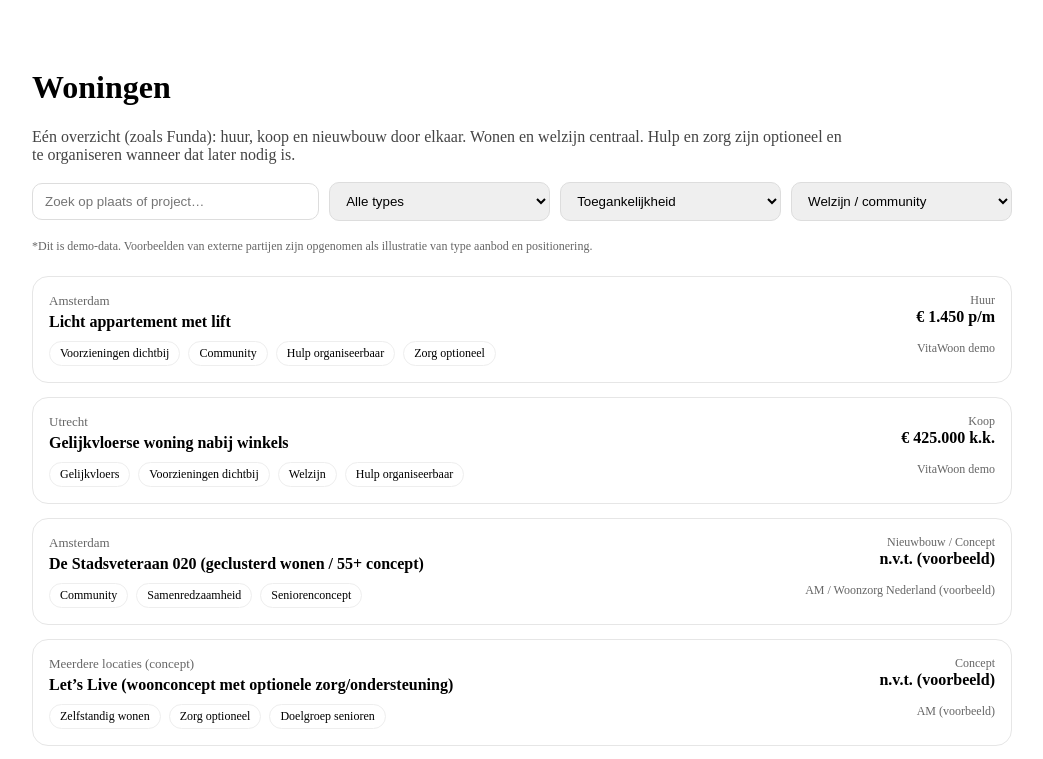
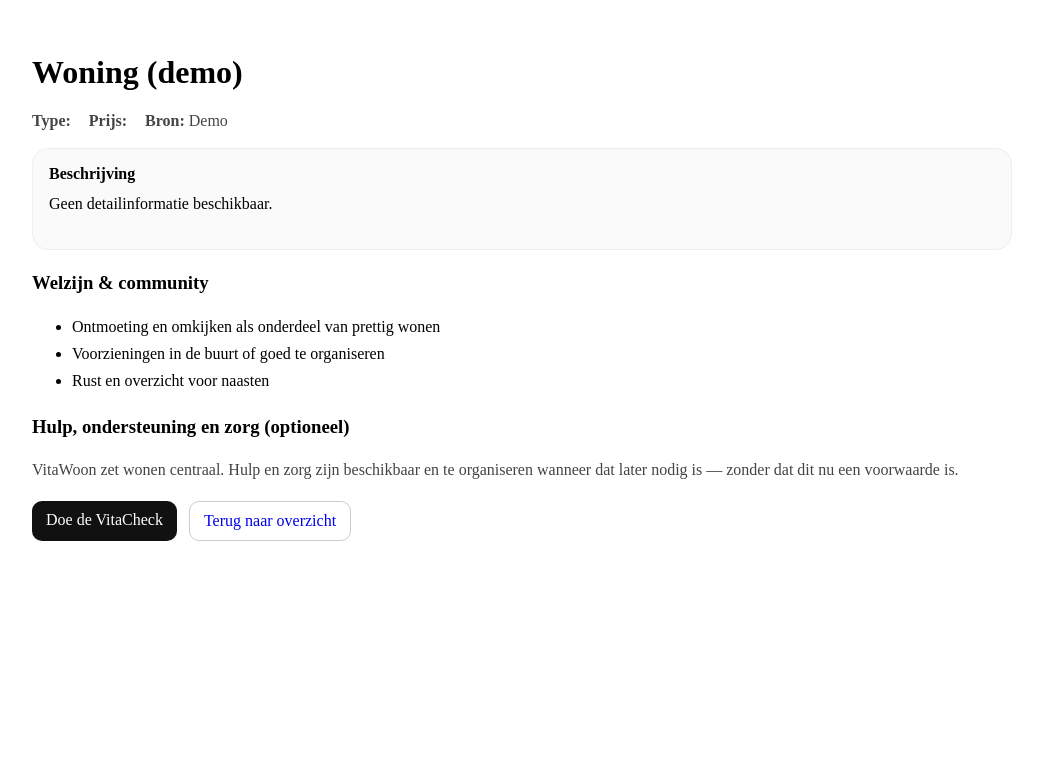
Before and after one commit to 4gcnny5cxp-dot/vitawoon-demo, a Next.js app: page /woningen in a window 1280 px wide. Shown: the top 759 px of the page, without its empty margins (118-1161 px from the left). Built offline with nearby package versions, Linux system fonts and the light colour scheme.

Commit message:
Update index.tsx

```diff
--- a/pages/woningen/index.tsx
+++ b/pages/woningen/index.tsx
@@ -1,150 +1,113 @@
-export default function Woningen() {
-  const listings = [
-    // --- VitaWoon demo listings (eigen/test) ---
-    {
-      id: "vw-1",
+import { useRouter } from "next/router";
+
+export default function WoningDetail() {
+  const { id } = useRouter().query;
+  const key = String(id || "");
+
+  // Mini “database” in de detailpagina (demo)
+  const map: Record<string, any> = {
+    "vw-1": {
       title: "Licht appartement met lift",
       place: "Amsterdam",
       label: "Huur",
       price: "€ 1.450 p/m",
-      tags: ["Voorzieningen dichtbij", "Community", "Hulp organiseerbaar", "Zorg optioneel"],
-      source: "VitaWoon demo"
+      source: "VitaWoon demo",
+      text:
+        "Prettig wonen met lift en mogelijkheden voor ontmoeting. Hulp en ondersteuning zijn later te organiseren; zorg is optioneel."
     },
-    {
-      id: "vw-2",
+    "vw-2": {
       title: "Gelijkvloerse woning nabij winkels",
       place: "Utrecht",
       label: "Koop",
       price: "€ 425.000 k.k.",
-      tags: ["Gelijkvloers", "Voorzieningen dichtbij", "Welzijn", "Hulp organiseerbaar"],
-      source: "VitaWoon demo"
+      source: "VitaWoon demo",
+      text:
+        "Gelijkvloers en comfortabel, met voorzieningen dichtbij. Wonen en welzijn centraal, met opties voor later."
     },
-
-    // --- Voorbeelden AM / concepten / senior wonen (demo, externe bron) ---
-    {
-      id: "am-stadsveteraan",
+    "am-stadsveteraan": {
       title: "De Stadsveteraan 020 (geclusterd wonen / 55+ concept)",
       place: "Amsterdam",
       label: "Nieuwbouw / Concept",
       price: "n.v.t. (voorbeeld)",
-      tags: ["Community", "Samenredzaamheid", "Seniorenconcept"],
-      source: "AM / Woonzorg Nederland (voorbeeld)"
+      source: "AM / Woonzorg Nederland (voorbeeld)",
+      text:
+        "Voorbeeld van een geclusterde woonvorm voor senioren met nadruk op community en samenredzaamheid."
     },
-    {
-      id: "am-lets-live",
+    "am-lets-live": {
       title: "Let’s Live (woonconcept met optionele zorg/ondersteuning)",
       place: "Meerdere locaties (concept)",
       label: "Concept",
       price: "n.v.t. (voorbeeld)",
-      tags: ["Zelfstandig wonen", "Zorg optioneel", "Doelgroep senioren"],
-      source: "AM (voorbeeld)"
+      source: "AM (voorbeeld)",
+      text:
+        "Voorbeeldconcept gericht op zelfstandig wonen, met ondersteuning/zorg die later kan worden ingericht."
     },
-
-    // --- Voorbeelden Bouwinvest (demo, externe bron) ---
-    {
-      id: "bi-bospark",
+    "bi-bospark": {
       title: "Bospark – levensloopbestendige huurwoningen (senioren)",
       place: "Alphen aan den Rijn",
       label: "Nieuwbouw (huur)",
       price: "n.v.t. (voorbeeld)",
-      tags: ["Levensloopbestendig", "Ontmoeting", "Zorg/ondersteuning flexibel"],
-      source: "Bouwinvest (voorbeeld)"
+      source: "Bouwinvest (voorbeeld)",
+      text:
+        "Voorbeeld van een seniorencomplex waar wonen en ontmoeten centraal staan, met flexibele inzet van ondersteuning."
     },
-    {
-      id: "bi-grote-lijster",
+    "bi-grote-lijster": {
       title: "Grote Lijster – particulier woonzorgproject (42 woningen)",
       place: "Uithoorn",
       label: "Nieuwbouw",
       price: "n.v.t. (voorbeeld)",
-      tags: ["Woonzorg", "Zwaardere zorg mogelijk", "Langjarige verhuur"],
-      source: "Bouwinvest Senior Living Impact Fund (voorbeeld)"
+      source: "Bouwinvest Senior Living Impact Fund (voorbeeld)",
+      text:
+        "Voorbeeld van een woonzorgproject gericht op senioren met zwaardere zorgbehoefte (illustratief)."
     }
-  ];
+  };
+
+  const item = map[key] || {
+    title: "Woning (demo)",
+    place: "",
+    label: "",
+    price: "",
+    source: "Demo",
+    text: "Geen detailinformatie beschikbaar."
+  };
 
   return (
     <main style={{ padding: "40px", maxWidth: "980px", margin: "0 auto" }}>
-      <h1>Woningen</h1>
-      <p style={{ color: "#444", maxWidth: "820px" }}>
-        Eén overzicht (zoals Funda): huur, koop en nieuwbouw door elkaar. Wonen en welzijn centraal.
-        Hulp en zorg zijn optioneel en te organiseren wanneer dat later nodig is.
+      <div style={{ fontSize: 13, color: "#666" }}>{item.place}</div>
+      <h1 style={{ marginTop: 6 }}>{item.title}</h1>
+
+      <div style={{ display: "flex", gap: 18, flexWrap: "wrap", marginTop: 10, color: "#444" }}>
+        <div><strong>Type:</strong> {item.label}</div>
+        <div><strong>Prijs:</strong> {item.price}</div>
+        <div><strong>Bron:</strong> {item.source}</div>
+      </div>
+
+      <div style={{ marginTop: 18, border: "1px solid #eee", borderRadius: 16, padding: 16, background: "#fafafa" }}>
+        <strong>Beschrijving</strong>
+        <p style={{ marginTop: 8, lineHeight: 1.6 }}>{item.text}</p>
+      </div>
+
+      <h3 style={{ marginTop: 22 }}>Welzijn & community</h3>
+      <ul style={{ lineHeight: 1.7 }}>
+        <li>Ontmoeting en omkijken als onderdeel van prettig wonen</li>
+        <li>Voorzieningen in de buurt of goed te organiseren</li>
+        <li>Rust en overzicht voor naasten</li>
+      </ul>
+
+      <h3 style={{ marginTop: 22 }}>Hulp, ondersteuning en zorg (optioneel)</h3>
+      <p style={{ lineHeight: 1.6, color: "#444" }}>
+        VitaWoon zet wonen centraal. Hulp en zorg zijn beschikbaar en te organiseren wanneer dat later nodig is —
+        zonder dat dit nu een voorwaarde is.
       </p>
 
-      {/* Filters (demo, niet functioneel) */}
-      <div
-        style={{
-          marginTop: "18px",
-          display: "grid",
-          gap: "10px",
-          gridTemplateColumns: "1.3fr 1fr 1fr 1fr",
-          alignItems: "center"
-        }}
-      >
-        <input placeholder="Zoek op plaats of project…" style={{ padding: "10px 12px", borderRadius: 10, border: "1px solid #ddd" }} />
-        <select style={{ padding: "10px 12px", borderRadius: 10, border: "1px solid #ddd" }}>
-          <option>Alle types</option>
-          <option>Huur</option>
-          <option>Koop</option>
-          <option>Nieuwbouw</option>
-          <option>Concept</option>
-        </select>
-        <select style={{ padding: "10px 12px", borderRadius: 10, border: "1px solid #ddd" }}>
-          <option>Toegankelijkheid</option>
-          <option>Lift</option>
-          <option>Gelijkvloers</option>
-          <option>Drempelvrij</option>
-        </select>
-        <select style={{ padding: "10px 12px", borderRadius: 10, border: "1px solid #ddd" }}>
-          <option>Welzijn / community</option>
-          <option>Ontmoeting</option>
-          <option>Activiteiten</option>
-          <option>Omgeving/voorzieningen</option>
-        </select>
+      <div style={{ display: "flex", gap: 12, marginTop: 18, flexWrap: "wrap" }}>
+        <a href="/vitacheck" style={{ background: "#111", color: "#fff", padding: "10px 14px", borderRadius: 10, textDecoration: "none" }}>
+          Doe de VitaCheck
+        </a>
+        <a href="/woningen" style={{ border: "1px solid #ccc", padding: "10px 14px", borderRadius: 10, textDecoration: "none" }}>
+          Terug naar overzicht
+        </a>
       </div>
-
-      <div style={{ marginTop: 18, fontSize: 12, color: "#666" }}>
-        *Dit is demo-data. Voorbeelden van externe partijen zijn opgenomen als illustratie van type aanbod en positionering.
-      </div>
-
-      {/* Cards */}
-      <div style={{ display: "grid", gap: 14, marginTop: 22 }}>
-        {listings.map((x) => (
-          <a
-            key={x.id}
-            href={`/woningen/${encodeURIComponent(x.id)}`}
-            style={{
-              border: "1px solid #e6e6e6",
-              borderRadius: 16,
-              padding: 16,
-              textDecoration: "none",
-              color: "inherit"
-            }}
-          >
-            <div style={{ display: "flex", justifyContent: "space-between", gap: 12, flexWrap: "wrap" }}>
-              <div>
-                <div style={{ fontSize: 13, color: "#666" }}>{x.place}</div>
-                <div style={{ fontWeight: 600, marginTop: 4 }}>{x.title}</div>
-              </div>
-              <div style={{ textAlign: "right" }}>
-                <div style={{ fontSize: 12, color: "#666" }}>{x.label}</div>
-                <div style={{ fontWeight: 600 }}>{x.price}</div>
-              </div>
-            </div>
-
-            <div style={{ marginTop: 10, display: "flex", gap: 8, flexWrap: "wrap" }}>
-              {x.tags.map((t) => (
-                <span key={t} style={{ border: "1px solid #eee", padding: "4px 10px", borderRadius: 999, fontSize: 12 }}>
-                  {t}
-                </span>
-              ))}
-              <span style={{ marginLeft: "auto", fontSize: 12, color: "#666" }}>{x.source}</span>
-            </div>
-          </a>
-        ))}
-      </div>
-
-      <p style={{ marginTop: 24 }}>
-        <a href="/">← Terug naar VitaWoon</a>
-      </p>
     </main>
   );
 }
```
